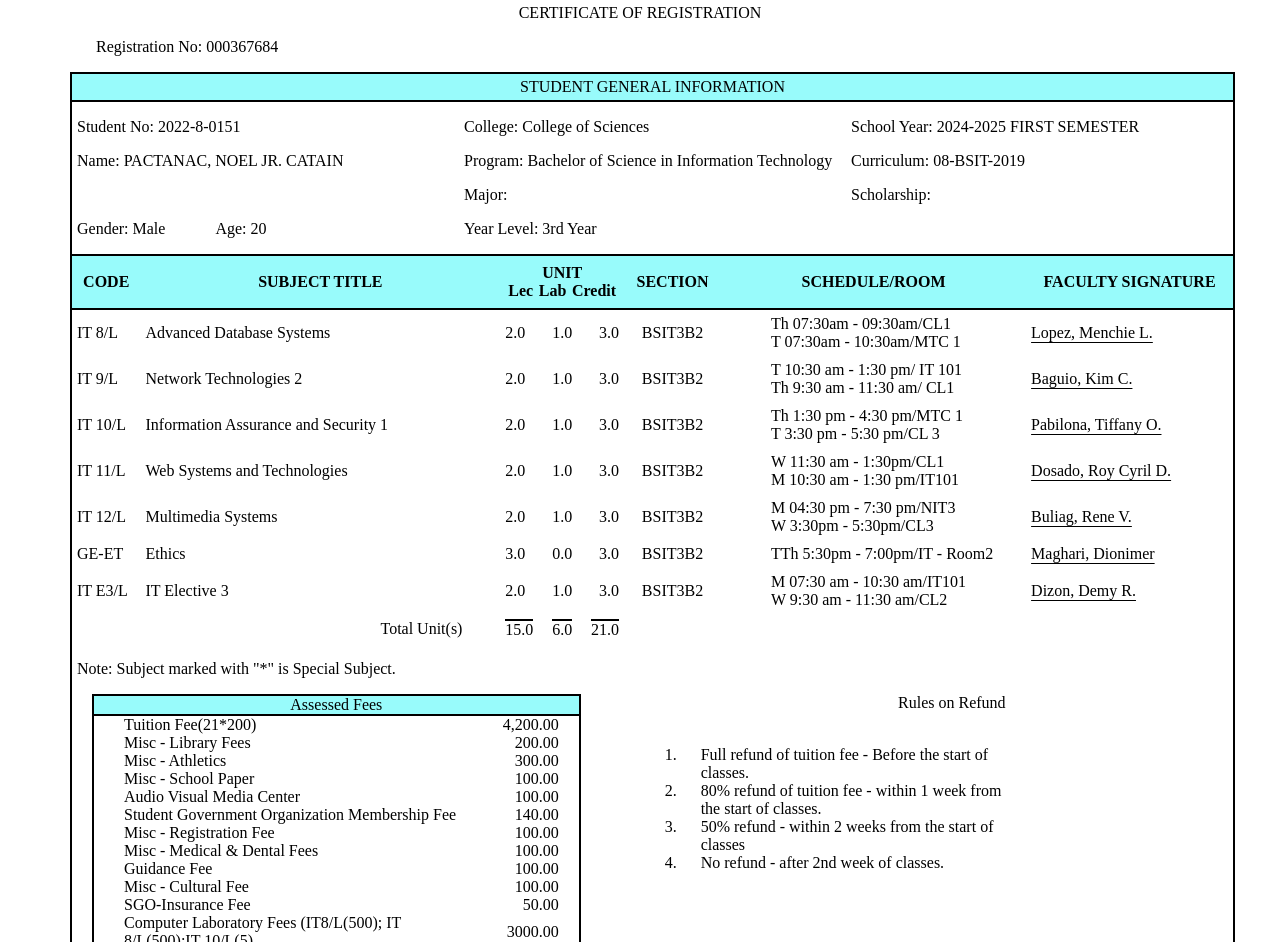
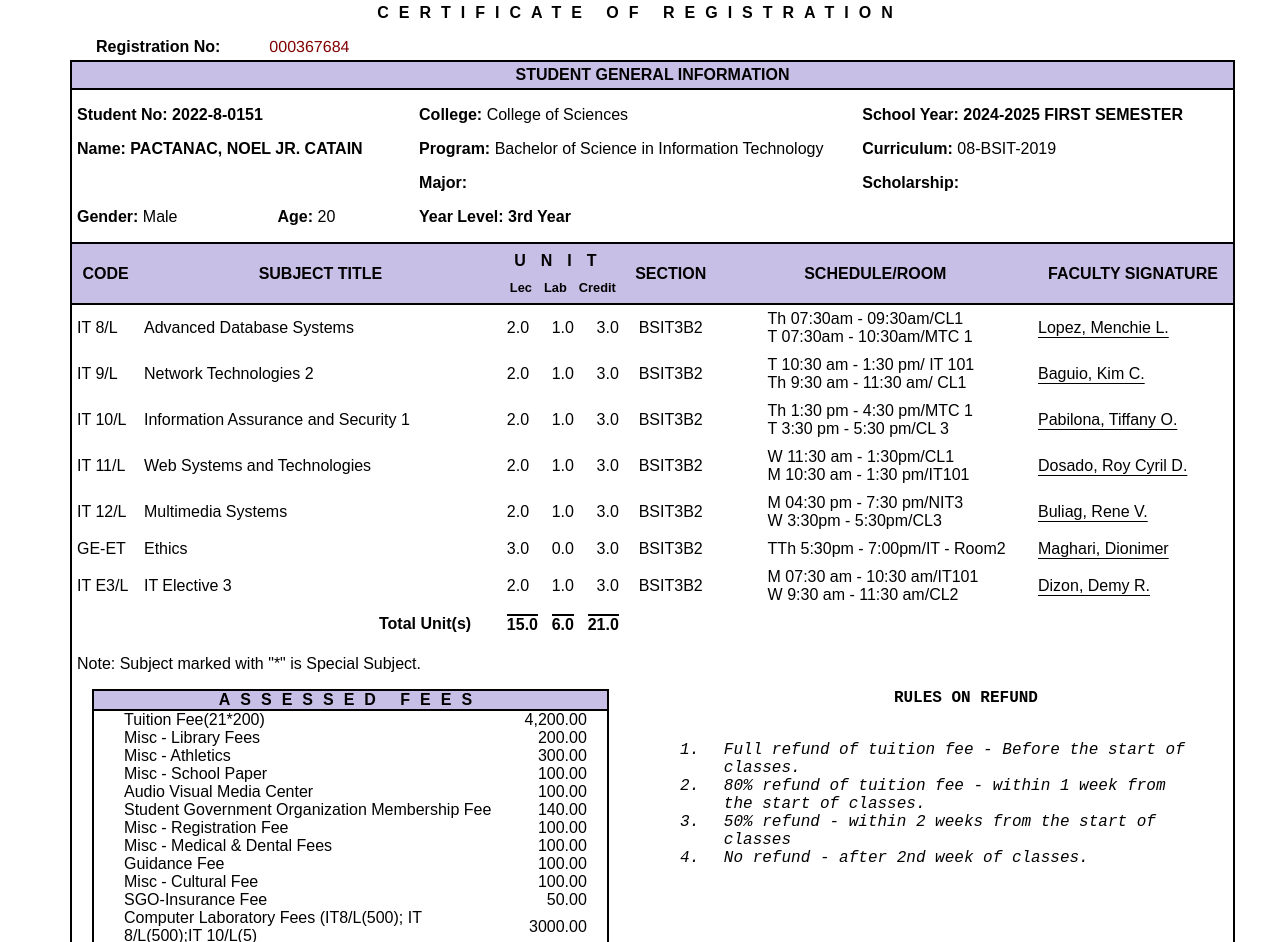
Before and after one commit to gyuNoel/certofreg, a plain HTML site: page index.html in a window 1280 px wide. Shown: the part 146-1088 px from the top of the page. Drawn offline with Linux system fonts and the light colour scheme.

Commit message:
Finalize font styling and color

```diff
--- a/index.html
+++ b/index.html
@@ -17,33 +17,46 @@
             <p>Puerto Princesa City</p>
         </div>
     </header>
-        <p style="text-align: center;">CERTIFICATE OF REGISTRATION</p>
-        <p style="margin-left: 76px;">Registration No: 000367684</p>
+        <p class="certofreg">CERTIFICATE OF REGISTRATION</p>
+        <p style="margin-left: 76px;margin-block-end: 4px;">
+            <span style="font-weight: bold;">Registration No:</span>
+            &nbsp;&nbsp;&nbsp;&nbsp;&nbsp;&nbsp;&nbsp;&nbsp;&nbsp;
+            <span style="color: rgb(128, 0, 0);font-family: Helvetica, Arial, sans-serif;">000367684</span></p>
 
     <main>
         <div class="sginfo">
             <p>STUDENT GENERAL INFORMATION</p>
         </div>
         <section class="topsect">
-        <div class="block">
-            <p>Student No: 2022-8-0151</p>
-            <p>Name: PACTANAC, NOEL JR. CATAIN</p>
+        <div class="block1">
+            <p class="bold">Student No: 2022-8-0151</p>
+            <p class="bold">Name: PACTANAC, NOEL JR. CATAIN</p>
             <br>
-            <div style="display: flex; gap: 50px;">
-                <p>Gender: Male</p>
-                <p>Age: 20</p>
+            <div style="display: flex; gap: 100px;">
+                <p><span class="bold">Gender:</span>
+                    <span>Male</span></p>
+
+                <p>
+                    <span class="bold">Age:</span>
+                    <span>20</span>
+                </p>
             </div>
         </div>
-        <div class="block">
-            <p>College: College of Sciences</p>
-            <p>Program: Bachelor of Science in Information Technology</p>
-            <p>Major:</p>
-            <p>Year Level: 3rd Year</p>
+        <div class="block2">
+            <p>
+                <span class="bold">College:
+            </span>
+            <span> College of Sciences
+            </span>
+        </p>
+            <p><span class="bold">Program:</span> Bachelor of Science in Information Technology</p>
+            <p class="bold">Major:</p>
+            <p class="bold">Year Level: 3rd Year</p>
         </div>
-        <div class="block">
-            <p>School Year: 2024-2025 FIRST SEMESTER</p>
-            <p>Curriculum: 08-BSIT-2019</p>
-            <p>Scholarship:</p>
+        <div class="block3">
+            <p class="bold">School Year: 2024-2025 FIRST SEMESTER</p>
+            <p><span class="bold">Curriculum:</span> 08-BSIT-2019</p>
+            <p class="bold">Scholarship:</p>
         </div>
     </section>
     <section>
@@ -53,8 +66,8 @@
                     <th>CODE</th>
                     <th>SUBJECT TITLE</th>
                     <th>
-                        <div>UNIT</div>
-                        <div class="subtable">
+                        <div style="letter-spacing: 15px;">UNIT</div>
+                        <div class="mainsubt">
                             <span>Lec</span>
                             <span>Lab</span>
                             <span>Credit</span>
@@ -204,7 +217,7 @@
             </tbody>
 
 
-            <tbody>
+            <tbody style="font-weight: bold;">
                 <tr>
                     <td><br></td>
                     <td style="padding-left: 240px;">Total Unit(s)</td>
@@ -226,7 +239,7 @@
     <p style="margin-left: 5px;">Note: Subject marked with "*" is Special Subject.</p>
     <section class="feeandrules">
         <div class="feebox">
-            <p style="border-bottom: solid black 2px; text-align: center;margin-block-start: 0;margin-block-end: 0;background-color:rgb(152, 251, 251);">Assessed Fees</p>
+            <p class="assessedfees">ASSESSED FEES</p>
             <table class="feetable">
                 <tr>
                 <td>Tuition Fee(21*200)</td>
@@ -319,8 +332,8 @@
             </table>
         </div>
         <div class="rulesonrefund">
-            <div class="rulesonrefundcont">
-                <p style="text-align: center;">Rules on Refund</p>
+            <div>
+                <p class="bold" style="text-align: center;">RULES ON REFUND</p>
             <br>
             <ol>
                 <li>Full refund of tuition fee - Before the start of <br>classes.</li>
@@ -328,9 +341,7 @@
                 <li>50% refund - within 2 weeks from the start of <br> classes</li>
                 <li>No refund - after 2nd week of classes.</li>
             </ol>
-            <br><br>
-            <br>
-            <div>
+            <div style="padding-top: 120px;" class="receiptdatepad">
             <table>
                 <tr>
                     <td>Official Receipt:</td>
@@ -350,13 +361,13 @@
         </div>
         <div class="regsign">
             <p>APPROVED BY:</p>
-            <p>CHEYLL ANNE C. DATOR, Ph. D. <br><hr></p>
-            <p style="text-align: center;">University Registrar</p>
+            <p>CHERYLL ANNE C. DATOR, Ph. D. <br><hr></p>
+            <p style="text-align: center;margin-left: 100px;">University Registrar</p>
         </div>
 
     </div>
     <p class="dateprinted">Date Printed: August 10, 2024 6:02:05pm</p>
-    <footer>
+    <footer class="bold">
         KEEP THIS CERTIFICATE. YOU WILL BE REQUIRED TO PRESENT THIS IN ALLL YOUR DEALINDS WITH THE COLLEGE.
     </footer>
     </main>
--- a/style.css
+++ b/style.css
@@ -4,6 +4,7 @@ body {
     /* border: solid black; */
     margin: 20px auto;
     padding: 20px;
+    font-family: Arial, Helvetica, sans-serif;
 }
 
 header {
@@ -22,6 +23,12 @@ header {
     margin: 10px;
 }
 
+.certofreg{
+    text-align: center;
+    font-weight: 900;
+    letter-spacing: 10px;
+}
+
 main{
     border: solid black 2px;
     margin-left: 50px;
@@ -30,9 +37,11 @@ main{
 
 .sginfo{
     border-bottom: solid black 2px;
-    background-color: rgb(152, 251, 251);
+    background-color: rgb(200, 191, 231);
     text-align: center ;
     padding: 4px;
+    font-weight: bold;
+    font-size: 1em;
 }
 
 .topsect{
@@ -44,13 +53,23 @@ main{
     margin: 0;
 }
 
-.block{
+.block1{
+    margin-left: 5px;
+    width: 30%;
+}
+
+.block2{
+    margin-left: 5px;
+    width: 39%;
+}
+
+.block3{
     margin-left: 5px;
     width: 33%;
 }
 
 .tablehead{
-    background-color: rgb(152, 251, 251);
+    background-color: rgb(200, 191, 231);
     border-bottom: solid black 2px;
 }
 
@@ -59,10 +78,18 @@ main{
     justify-content: space-between;
 }
 
+.mainsubt{
+    display: flex;
+    justify-content: space-between;
+    font-size: 0.8em;
+    margin-top: 10px;
+    gap: 5px;
+    text-align: center;
+}
+
 table {
     width: 100%;
     border-collapse: collapse;
-
 }
 
 
@@ -107,7 +134,7 @@ td:nth-child(6) {
 .feebox{
     border: solid rgb(0, 0, 0) 2px;
     margin-left: 20px;
-    width: 45%;
+    width: 50%;
 }
 
 .feeandrules{
@@ -131,6 +158,7 @@ td:nth-child(6) {
 
 .tabletwo{
     width: 100%;
+    font-weight: bold;
 }
 
 .tabletwo tr{
@@ -143,19 +171,20 @@ td:nth-child(6) {
 }
 
 .tabletwo td:nth-child(3){
-    width: 20%;
     text-align: right;
     border-top: solid black 2px;
 }
 
 .schedpymt{
-    border-bottom: solid black 2px;
     border-top: solid black 2px;
     text-align: center;
     margin-block-start: 0;
     margin-block-end: 0;
-    background-color:rgb(152, 251, 251);
+    background-color: rgb(200, 191, 231);
+    font-weight: bold;
+    letter-spacing: 9px;
 }
+
 
 .tablethree td{
     border:solid black 1px;
@@ -173,6 +202,7 @@ td:nth-child(6) {
     justify-content: center;
     width: 55%;
     padding-left: 60px;
+    font-family: 'Courier New', Courier, monospace
 }
 
 .rulesonrefund p{
@@ -182,7 +212,9 @@ td:nth-child(6) {
 }
 
 ol li {
-    padding-left: 20px;
+    padding-left: 15px;
+    padding-right: 15px;
+    font-style: italic;
 }
 
 hr{
@@ -191,6 +223,8 @@ hr{
 
 .rulesonrefund table{
     width: 100%;
+    font-family: Arial, Helvetica, sans-serif;
+    font-weight: bold;
 }
 
 .rulesonrefund tbody{
@@ -218,18 +252,20 @@ hr{
 }
 
 .emptyblock{
-    width: 489px;
+    width: 600px;
     height: 300px;
     margin: 20px;
 }
 
 .regsign{
-   width: 50%;
+   width: 40%;
     padding: 100px;
+    font-weight: bold;
 }
 
 .regsign p:nth-child(2){
     text-align: center;
+    margin-left: 100px;
 }
 
 .regsign p{
@@ -243,17 +279,50 @@ hr{
 }
 
 .regsign hr{
-    margin-left: 70px;
+    margin-left: 95px;
+    border: solid black 2px;
 }
 
 
 .dateprinted{
     text-align: right;
     margin-block-end: 0;
+    font-size: 0.8em;
 }
 
 footer{
-    background-color:rgb(152, 251, 251);
+    background-color: rgb(200, 191, 231);
     border-top: solid black 1px;
     text-align: center;
 }
+
+.header-text p:first-child{
+    font-size: 0.8em;
+}
+
+.header-text p:nth-child(2){
+    font-weight: bold;
+    font-size: 1.2em;
+}
+
+.header-text p:nth-child(3){
+    font-size: 0.8em;
+}
+
+.bold{
+    font-weight: bold;
+}
+
+.assessedfees{
+    border-bottom: solid black 2px;
+    text-align: center;
+    margin-block-start: 0;
+    margin-block-end: 0;
+    background-color: rgb(200, 191, 231);
+    font-weight: bold;
+    letter-spacing: 10px;
+}
+
+.receiptdatepad td{
+    padding-bottom: 20px;
+}
```
